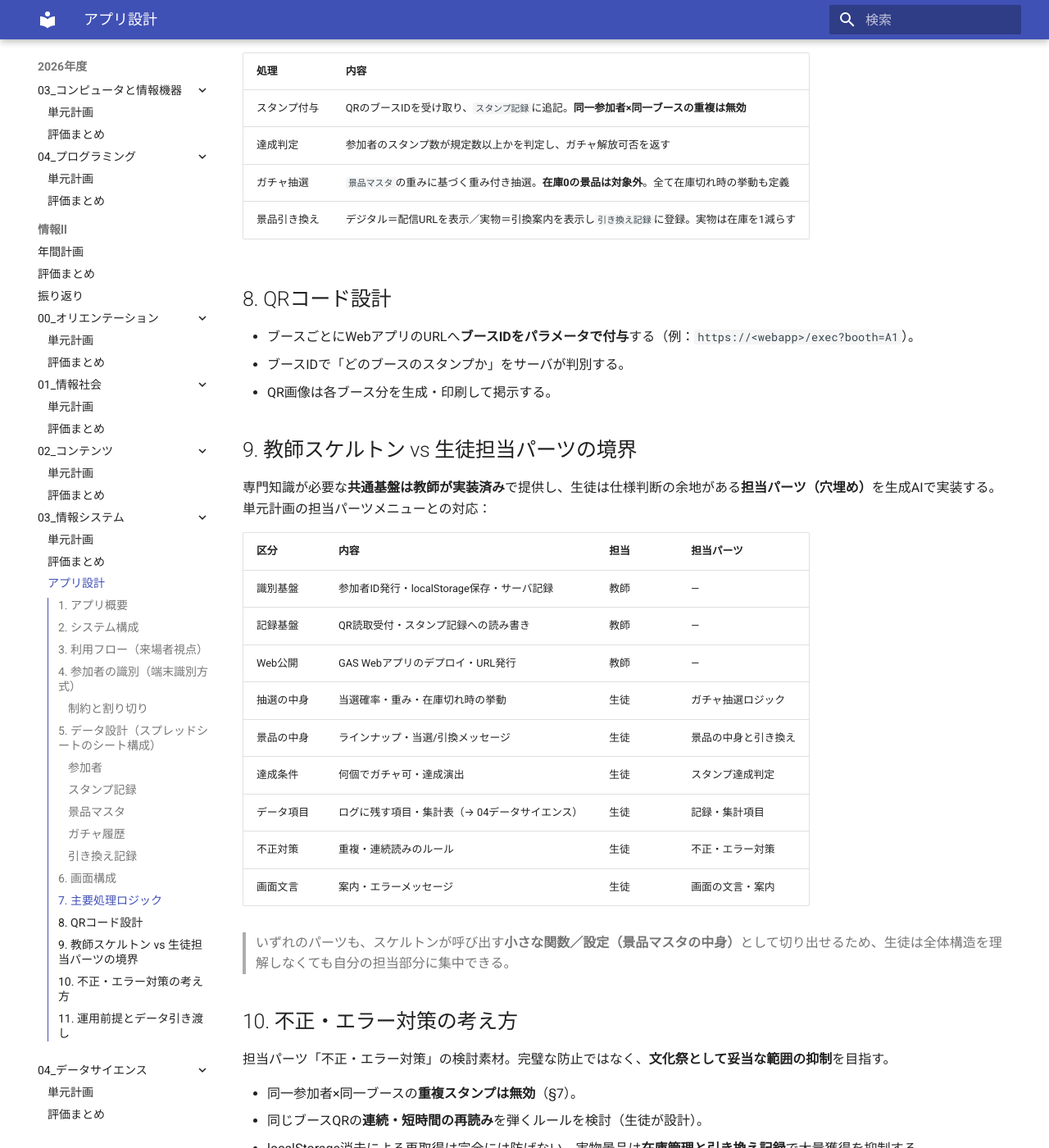
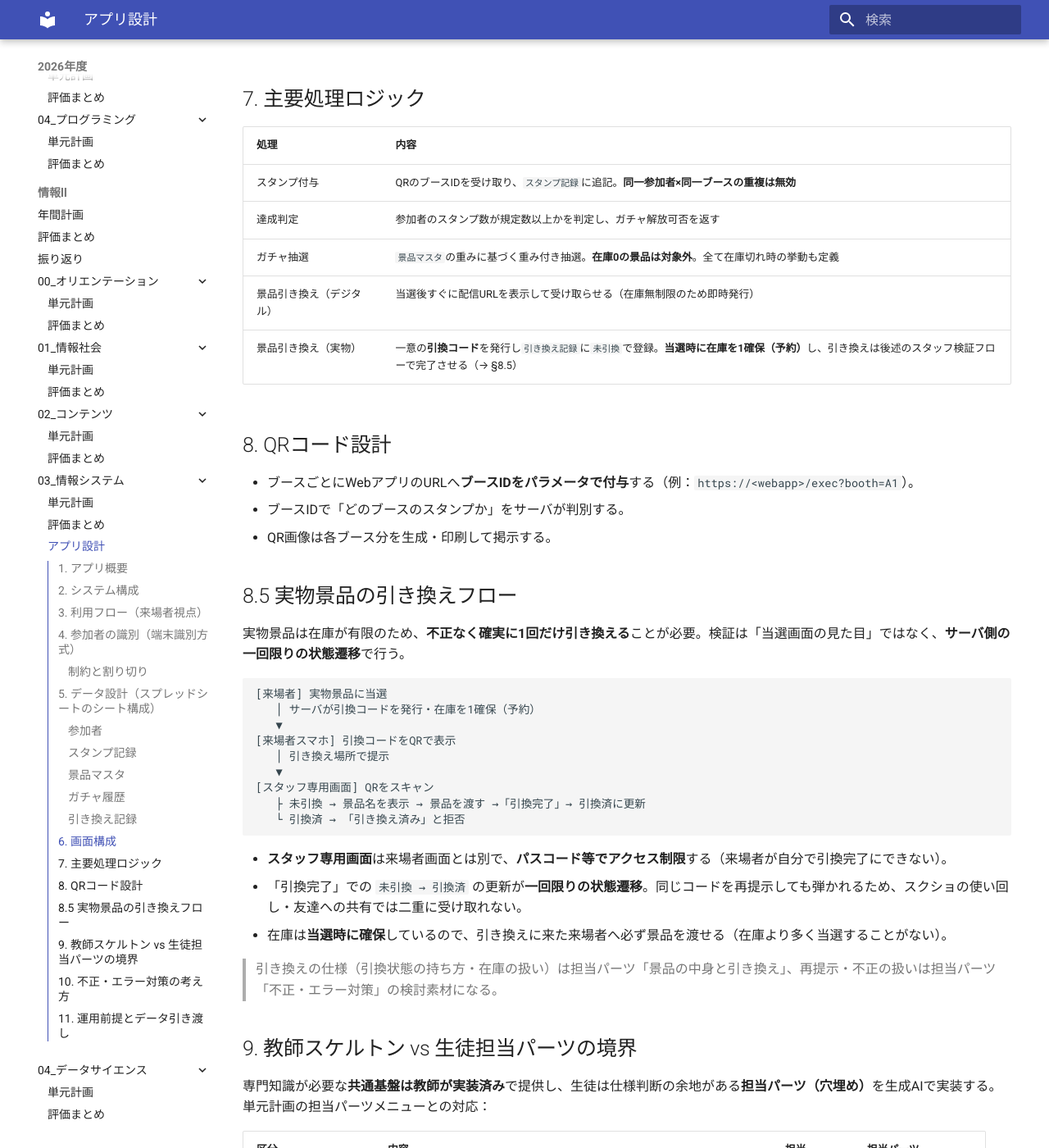
Before and after one commit to mmmmatsuuuu/edu, an MkDocs documentation site: the page built from docs/2026/informa2/03_情報システム/03_アプリ設計.md, in a window 1280 px wide and 1400 px high, scrolled down 3840 px. Shown: the whole window at 82% size. Built offline with MkDocs 1.6.1 and Material for MkDocs 9.7.7, drawn with Linux system fonts in a browser that asks for light colours; some of the changed text lies outside the part shown.

Commit message:
Add: 実物景品の引き換えロジック（引換QR・スタッフ検証・在庫予約）
- 引き換え記録に引換コード・引換日時を追加
- 景品引き換えをデジタル即時／実物スタッフ検証に分割
- §8.5 実物景品の引き換えフロー（一回限りの状態遷移）を追加
- 不正対策にスクショ使い回し無効化・在庫上限抑制を明記

Co-Authored-By: Claude Opus 4.8 <noreply@anthropic.com>

````diff
--- a/docs/2026/informa2/03_情報システム/03_アプリ設計.md
+++ b/docs/2026/informa2/03_情報システム/03_アプリ設計.md
@@ -94,9 +94,11 @@
 ### `引き換え記録`
 | 列 | 内容 |
 |---|---|
+| 引換コード | ワンタイムの一意コード（実物景品の引き換え検証に使用） |
 | 参加者ID | 誰が |
 | 景品ID | 何を |
 | 引換状況 | 未引換／引換済 |
+| 引換日時 | 引き換えが完了した日時 |
 
 ## 6. 画面構成
 
@@ -116,13 +118,36 @@ UIの設計思想・見た目は前単元「コンテンツ」の成果（[02_
 | スタンプ付与 | QRのブースIDを受け取り、`スタンプ記録`に追記。**同一参加者×同一ブースの重複は無効** |
 | 達成判定 | 参加者のスタンプ数が規定数以上かを判定し、ガチャ解放可否を返す |
 | ガチャ抽選 | `景品マスタ`の重みに基づく重み付き抽選。**在庫0の景品は対象外**。全て在庫切れ時の挙動も定義 |
-| 景品引き換え | デジタル＝配信URLを表示／実物＝引換案内を表示し`引き換え記録`に登録。実物は在庫を1減らす |
+| 景品引き換え（デジタル） | 当選後すぐに配信URLを表示して受け取らせる（在庫無制限のため即時発行） |
+| 景品引き換え（実物） | 一意の**引換コード**を発行し`引き換え記録`に`未引換`で登録。**当選時に在庫を1確保（予約）**し、引き換えは後述のスタッフ検証フローで完了させる（→ §8.5） |
 
 ## 8. QRコード設計
 
 - ブースごとにWebアプリのURLへ**ブースIDをパラメータで付与**する（例：`https://<webapp>/exec?booth=A1`）。
 - ブースIDで「どのブースのスタンプか」をサーバが判別する。
 - QR画像は各ブース分を生成・印刷して掲示する。
+
+## 8.5 実物景品の引き換えフロー
+
+実物景品は在庫が有限のため、**不正なく確実に1回だけ引き換える**ことが必要。検証は「当選画面の見た目」ではなく、**サーバ側の一回限りの状態遷移**で行う。
+
+```
+[来場者] 実物景品に当選
+   │ サーバが引換コードを発行・在庫を1確保（予約）
+   ▼
+[来場者スマホ] 引換コードをQRで表示
+   │ 引き換え場所で提示
+   ▼
+[スタッフ専用画面] QRをスキャン
+   ├ 未引換 → 景品名を表示 → 景品を渡す →「引換完了」→ 引換済に更新
+   └ 引換済 → 「引き換え済み」と拒否
+```
+
+- **スタッフ専用画面**は来場者画面とは別で、**パスコード等でアクセス制限**する（来場者が自分で引換完了にできない）。
+- 「引換完了」での `未引換 → 引換済` の更新が**一回限りの状態遷移**。同じコードを再提示しても弾かれるため、スクショの使い回し・友達への共有では二重に受け取れない。
+- 在庫は**当選時に確保**しているので、引き換えに来た来場者へ必ず景品を渡せる（在庫より多く当選することがない）。
+
+> 引き換えの仕様（引換状態の持ち方・在庫の扱い）は担当パーツ「景品の中身と引き換え」、再提示・不正の扱いは担当パーツ「不正・エラー対策」の検討素材になる。
 
 ## 9. 教師スケルトン vs 生徒担当パーツの境界
 
@@ -134,7 +159,7 @@ UIの設計思想・見た目は前単元「コンテンツ」の成果（[02_
 | 記録基盤 | QR読取受付・スタンプ記録への読み書き | 教師 | — |
 | Web公開 | GAS Webアプリのデプロイ・URL発行 | 教師 | — |
 | 抽選の中身 | 当選確率・重み・在庫切れ時の挙動 | 生徒 | ガチャ抽選ロジック |
-| 景品の中身 | ラインナップ・当選/引換メッセージ | 生徒 | 景品の中身と引き換え |
+| 景品の中身・引き換え | ラインナップ・当選/引換メッセージ・引換状態の持ち方・在庫の扱い（§8.5） | 生徒 | 景品の中身と引き換え |
 | 達成条件 | 何個でガチャ可・達成演出 | 生徒 | スタンプ達成判定 |
 | データ項目 | ログに残す項目・集計表（→ 04データサイエンス） | 生徒 | 記録・集計項目 |
 | 不正対策 | 重複・連続読みのルール | 生徒 | 不正・エラー対策 |
@@ -148,7 +173,8 @@ UIの設計思想・見た目は前単元「コンテンツ」の成果（[02_
 
 - 同一参加者×同一ブースの**重複スタンプは無効**（§7）。
 - 同じブースQRの**連続・短時間の再読み**を弾くルールを検討（生徒が設計）。
-- localStorage消去による再取得は完全には防げない。実物景品は**在庫管理と引き換え記録**で大量獲得を抑制する。
+- **実物景品のスクショ使い回し・友達への共有**は、引換コードの`未引換 → 引換済`の一回限り遷移（§8.5）で無効化する。
+- localStorage消去による**ガチャの引き直し**は完全には防げないが、スタンプの再収集が必要でコストが高く、実物景品は**当選時の在庫確保**で総数が上限を超えないため、大量獲得を抑制できる。
 
 ## 11. 運用前提とデータ引き渡し
 
````
